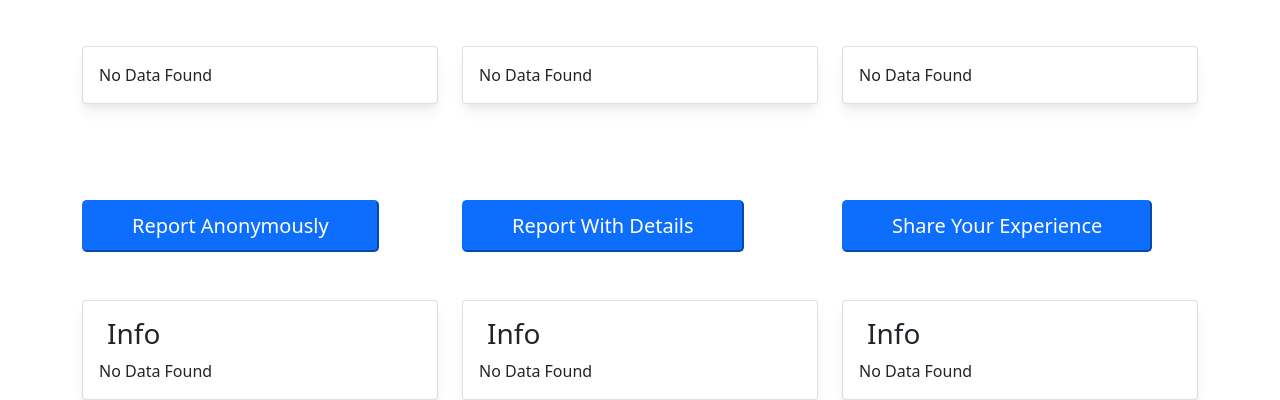
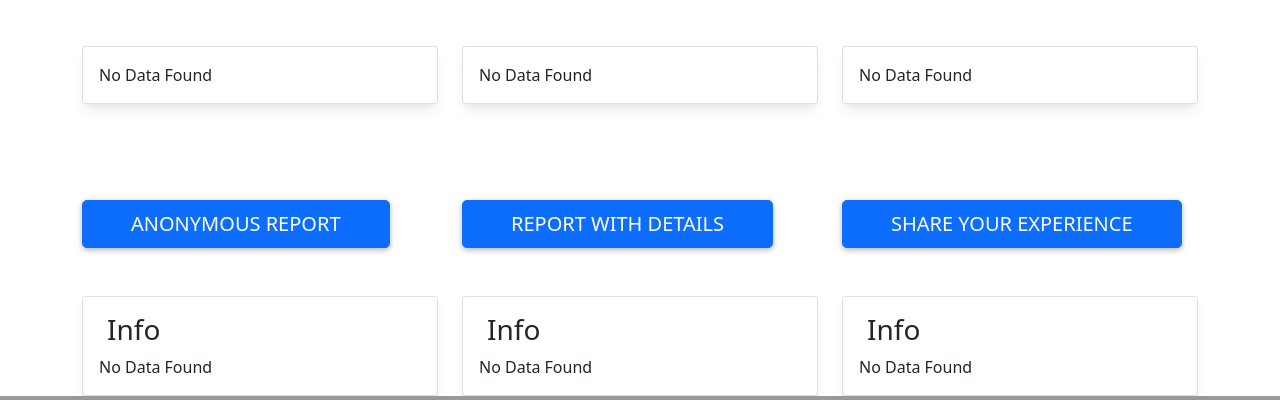
Before and after one commit to hasanm29/Report_It, a PHP site: page / in a window 1280 px wide. Shown: the part 962-1362 px from the top of the page. Run offline with PHP 8.4, Linux system fonts and the light colour scheme; data that the repository does not hold is empty.

Commit message:
Update on index.php
-Form card model on the Share your button experience implemented
-Report with details, anonymously and share your experience buttons added

```diff
--- a/main/index.php
+++ b/main/index.php
@@ -103,19 +103,21 @@
 <div class="container py-5">
     <div class="row">
         <div class="col-md-4">
-            <button type="button" class="btn-lg btn-primary px-5" name="report_button" style="sty.css">Report
-                Anonymously</button>
+            <!-- <button type="button" class="btn-lg btn-primary px-5" name="report_button">Report Anonymously</button> -->
+            <a href="reportana.php" type="button" class="btn btn-lg btn-primary px-5 mid" name="an_button">Anonymous Report</a>
         </div>
         <div class="col-md-4">
-            <button type="button" class="btn-lg btn-primary px-5 mid">Report With Details</button>
+            <!-- <button type="button" class="btn-lg btn-primary px-5 mid">Report With Details</button> -->
+            <a href="reportdetails.php" type="button" class="btn btn-lg btn-primary px-5 mid" name="an_button"> Report with details</a>
         </div>
         <div class="col-md-4">
-            <button type="button" class="btn-lg btn-primary px-5 mid" data-mdb-toggle="modal" data-mdb-target="#shareexperience" data-mdb-whatever="@getbootstrap">
-                Share Your Experience
+            <button type="button" class="btn btn-lg btn-primary px-5 mid" data-mdb-toggle="modal" data-mdb-target="#shareexperience" data-mdb-whatever="@getbootstrap">
+                SHARE YOUR EXPERIENCE
             </button>
 
         </div>
     </div>
+</div>
 
 
 </div>
@@ -234,16 +236,22 @@
                 <div class="modal-body">
 
                     <div class="mb-3 form-group">
-                        <label>Anonymous Name</label>
-                        <input type="text" name="name" class="form-control" placeholder="Anonymous Name" />
+                        <label class="py-2"><strong>Anonymous Name</strong></label>
+                        <input type="text" name="name" class="form-control " placeholder="Anonymous Name" />
                     </div>
                     <div class="mb-3 form-group">
-                        <label>Incident Location</label>
-                        <input type="text" name="location" class="form-control" placeholder="Incident Location" />
+                        <label class="py-2"><strong>Incident Location</strong></label>
+                        <select type="text" name="location" class="form-control select" placeholder="Incident Location" >
+                            <option value="On Campus">On the Campus</option>
+                            <option value="Outside Campus">Outside Campus</option>
+                            <option value="At Home">At Home</option>
+                            <option value="Other">Other</option>
+                        </select>
                     </div>
+                    <!-- Message input -->
                     <div class="mb-3 form-group">
-                        <label>Message</label>
-                        <input type="text" name="message" class="form-control" placeholder="Type Your experience" />
+                    <label class="py-2"><strong>Message</strong></label>
+                        <textarea type="text" id="message" name="message" class="form-control" placeholder="Type Your experience" onChange="removeChar();" rows="4"></textarea>
                     </div>
 
                 </div>
@@ -256,6 +264,13 @@
     </div>
 </div>
 
+<script>
+    function removeChar() {
+        var a = document.getElementById("message").value;
+        a = a.trim().replace(/'( )?/g, '');
+        document.getElementById("message").value = a;
+    }
+</script>
 
 <?php
 include('includes/footer.php');
```
